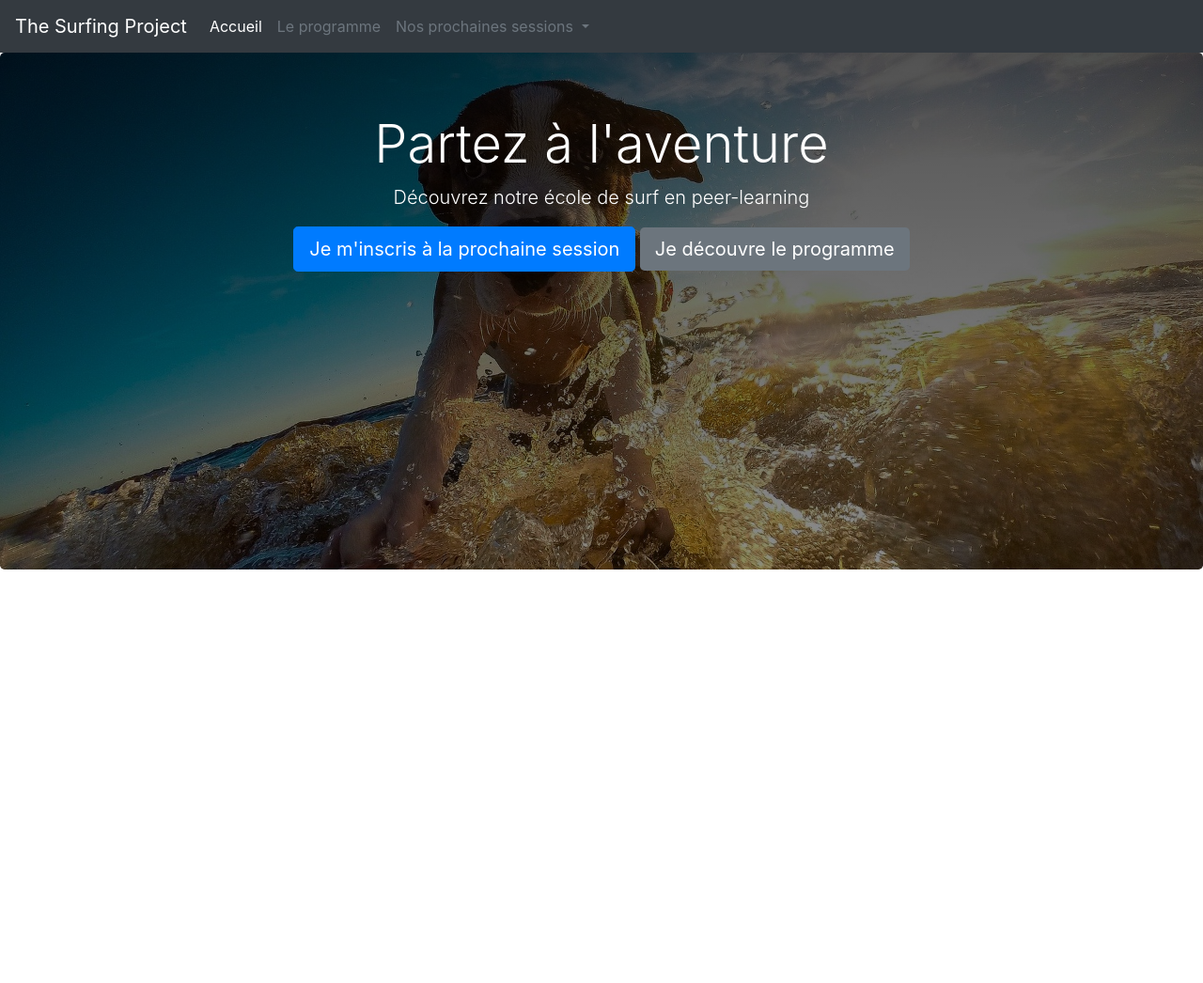
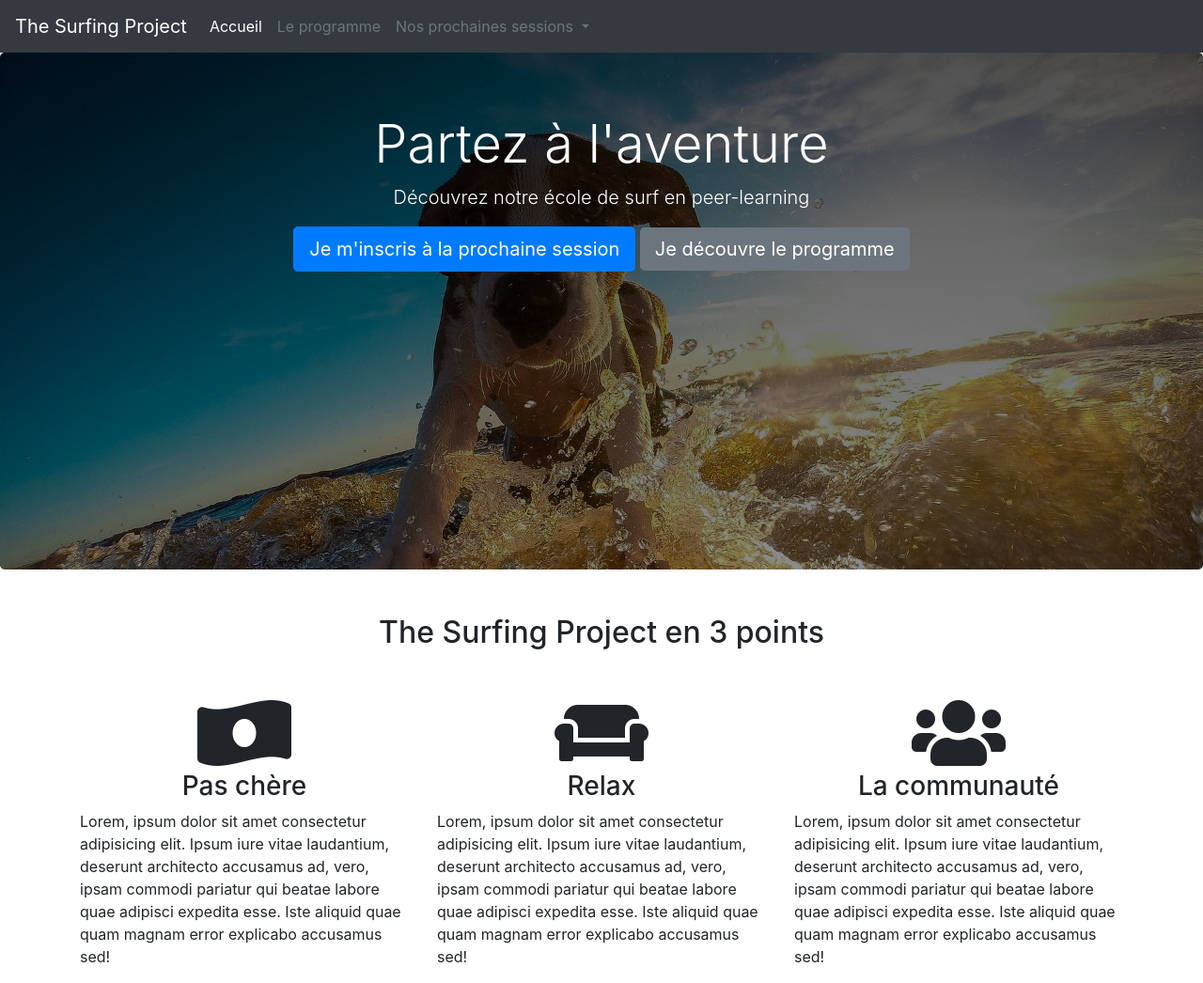
Before and after one commit to ChrisBlassiaux/TheSurfingProject, a plain HTML site: page index.html in a window 1280 px wide. Shown: the whole page at 94% size. Before the commit the page ends 800 px from the top, so only its background shows below. Drawn offline with nearby package versions, Linux system fonts and the light colour scheme.

Commit message:
Develop Description

```diff
--- a/index.html
+++ b/index.html
@@ -48,5 +48,29 @@
       <a class="btn btn-primary btn-lg bg-secondary border-0" href="#" role="button">Je découvre le programme</a>
     </div>
 
+
+
+    <!-- DESCRIPTION -->
+    <div class="container mt-5">
+      <h2 class="text-center  mb-5">The Surfing Project en 3 points</h2>
+      <div class="row">
+        <div class="col-sm-4">
+          <div class="text-center"><i class="fas fa-money-bill-wave-alt fa-5x"></i></div>
+          <h3 class="text-center">Pas chère</h3>
+          <p>Lorem, ipsum dolor sit amet consectetur adipisicing elit. Ipsum iure vitae laudantium, deserunt architecto accusamus ad, vero, ipsam commodi pariatur qui beatae labore quae adipisci expedita esse. Iste aliquid quae quam magnam error explicabo accusamus sed!</p>
+        </div>
+        <div class="col-sm-4">
+          <div class="text-center"><i class="fas fa-couch fa-5x"></i></div>
+          <h3 class="text-center">Relax</h3>
+          <p>Lorem, ipsum dolor sit amet consectetur adipisicing elit. Ipsum iure vitae laudantium, deserunt architecto accusamus ad, vero, ipsam commodi pariatur qui beatae labore quae adipisci expedita esse. Iste aliquid quae quam magnam error explicabo accusamus sed!</p>
+        </div>
+        <div class="col-sm-4">
+          <div class="text-center"><i class="fas fa-users fa-5x"></i></div>
+          <h3 class="text-center">La communauté</h3>
+          <p>Lorem, ipsum dolor sit amet consectetur adipisicing elit. Ipsum iure vitae laudantium, deserunt architecto accusamus ad, vero, ipsam commodi pariatur qui beatae labore quae adipisci expedita esse. Iste aliquid quae quam magnam error explicabo accusamus sed!</p>
+        </div>
+      </div>
+    </div>
+
   </body>
 </html>
```
